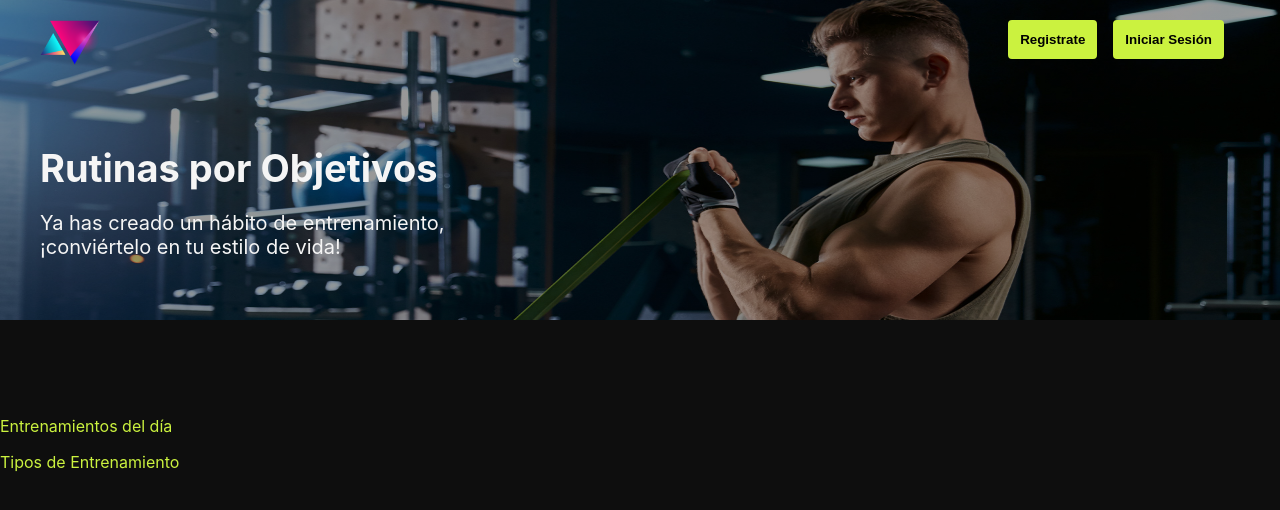
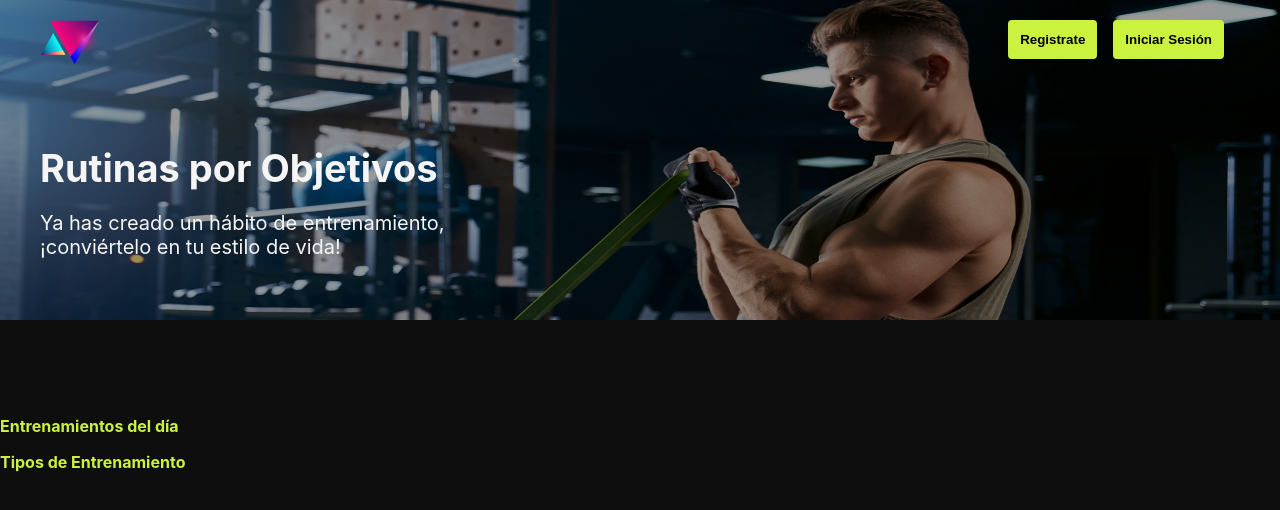
Before and after one commit to Franco-Ezequiel-Marchegiani/personal-trainer-website, a React (Create React App) app: page / in a window 1280 px wide. Shown: the top 510 px of the page. Built offline with nearby package versions, Linux system fonts and the light colour scheme.

Commit message:
Made the bold weight

```diff
--- a/src/Components/Home/Home.css
+++ b/src/Components/Home/Home.css
@@ -57,6 +57,6 @@
 /* Sections */
 .titleSection{
     color: #cbf23f;
-    font-weight: normal;
+    font-weight: bold;
 }
 /* Made change on the background image in the mobile style */
```
